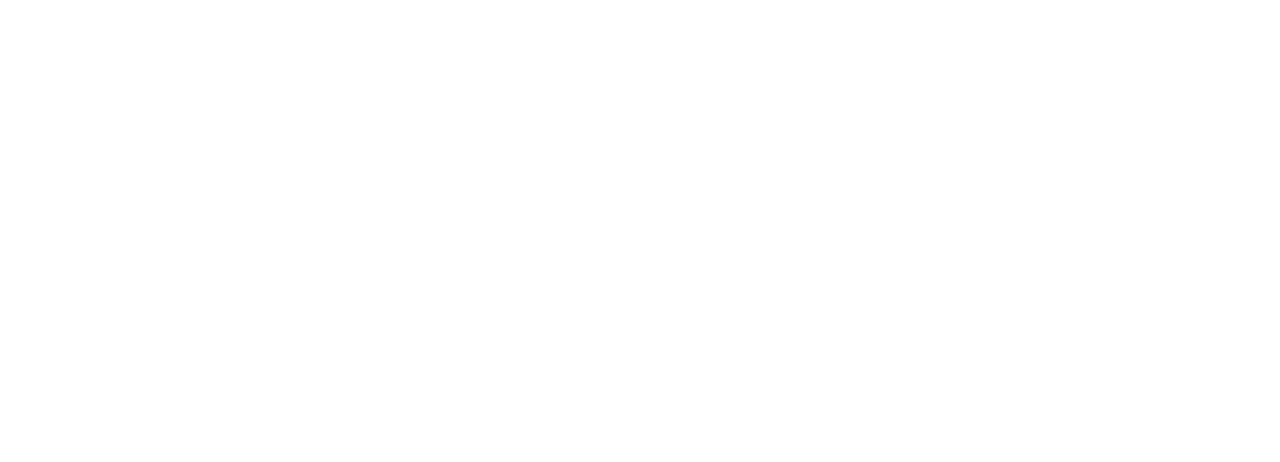
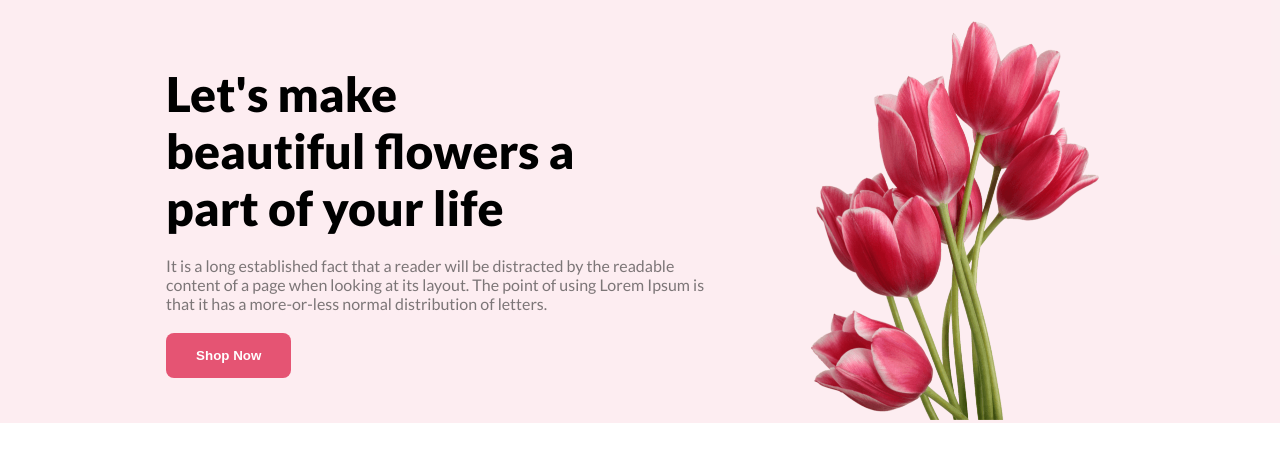
Before and after one commit to freelancer-rased/flower-shop-responsive-website, a plain HTML site: page index.html in a window 1280 px wide. Drawn offline with Linux system fonts and the light colour scheme.

Commit message:
hero section added

```diff
--- a/index.html
+++ b/index.html
@@ -1,20 +1,45 @@
 <!DOCTYPE html>
 <html lang="en">
-<head>
-    <meta charset="UTF-8">
-    <meta name="viewport" content="width=device-width, initial-scale=1.0">
+  <head>
+    <meta charset="UTF-8" />
+    <meta name="viewport" content="width=device-width, initial-scale=1.0" />
     <title>Flower Shop</title>
-    <link rel="stylesheet" href="style.css">
-</head>
-<body>
+
+    <!-- google lato code  -->
+    <link rel="preconnect" href="https://fonts.googleapis.com" />
+    <link rel="preconnect" href="https://fonts.gstatic.com" crossorigin />
+    <link
+      href="https://fonts.googleapis.com/css2?family=Lato:ital,wght@0,100;0,300;0,400;0,700;0,900;1,100;1,300;1,400;1,700;1,900&display=swap"
+      rel="stylesheet"
+    />
+
+    <link rel="stylesheet" href="style.css" />
+  </head>
+  <body class="primary-text">
     <header>
-
+      <!-- hero section  -->
+      <section class="header-container">
+        <div class="header-content">
+          <h1>
+            Let's make <br />
+            beautiful flowers a <br />
+            part of your life
+          </h1>
+          <p class="primary-description">
+            It is a long established fact that a reader will be distracted by
+            the readable <br />
+            content of a page when looking at its layout. The point of using
+            Lorem Ipsum is <br />
+            that it has a more-or-less normal distribution of letters.
+          </p>
+          <button class="btn-primary">Shop Now</button>
+        </div>
+        <div class="header-image">
+          <img src="./images/pngwing 10.png" alt="" />
+        </div>
+      </section>
     </header>
-    <main>
-
-    </main>
-    <footer>
-
-    </footer>
-</body>
+    <main></main>
+    <footer></footer>
+  </body>
 </html>
--- a/style.css
+++ b/style.css
@@ -2,3 +2,47 @@
     margin: 0;
     padding: 0;
 }
+
+
+/* shared style  */
+.primary-text{
+    font-family: "Lato", serif;
+}
+
+.primary-description{
+   font-size: 16px;
+   font-weight: 400;
+   margin: 20px 0;
+   color:rgba(39, 39, 39, 0.6)
+}
+
+.btn-primary{
+    padding: 15px 30px;
+    border-radius: 8px;
+    background: rgb(229, 84, 115);
+    border-radius: 8px;
+    border: none;
+    color: white;
+    font-weight: bold;
+
+}
+
+
+
+
+.header-container{
+    display: flex;
+    justify-content: space-around;
+    align-items: center;
+    background: rgba(229, 84, 115, 0.1);
+    padding: 20px 120px 0 120px;
+}
+
+.header-container h1{
+    font-size: 3rem;
+    font-weight: 800;
+}
+
+.header-image img{
+    height: 400px;
+}
```
